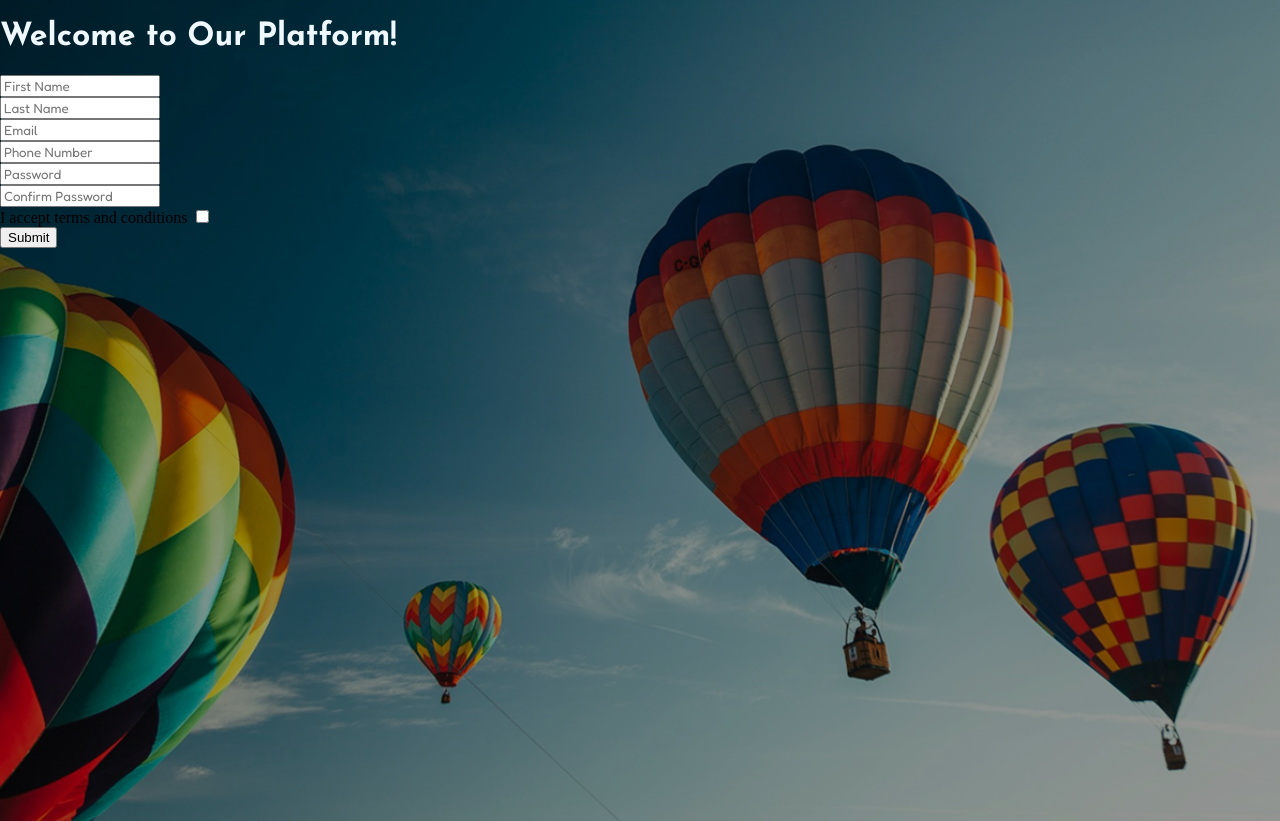
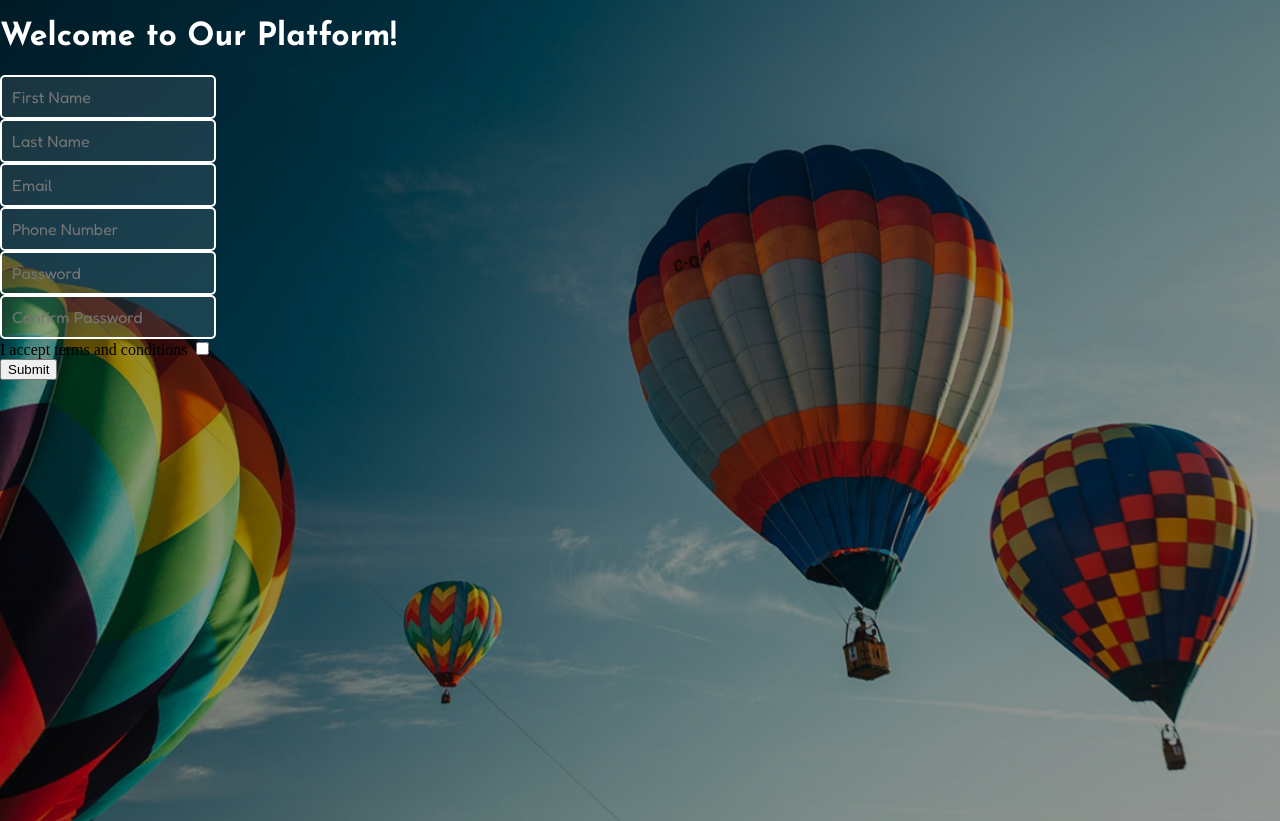
Before and after one commit to patel-vansh1607/html-forms, a plain HTML site: page index.html in a window 1280 px wide. Drawn offline with Linux system fonts and the light colour scheme.

Commit message:
styling input fields

```diff
--- a/style.css
+++ b/style.css
@@ -10,10 +10,26 @@ body {
 }
 
 h1{
-    color: aliceblue;
+    color: white;
     font-family: "Josefin Sans", serif;
 }
 :placeholder-shown{
+    color: white;
+    font-family: "Fredoka", serif;
+}
+
+input[type = "text"]{
     color: aliceblue;
     font-family: "Fredoka", serif;
+
 }
+
+input{
+    background: rgba(255, 255, 255, 0.1); /* Slightly transparent */
+    color: white;
+    border: 2px solid white;
+    border-radius: 5px;
+    padding: 10px;
+    font-size: 16px;
+    transition: all 0.3s ease-in-out;
+}
```
